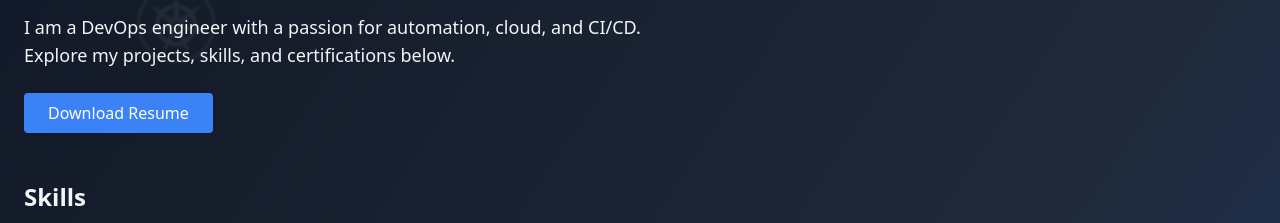
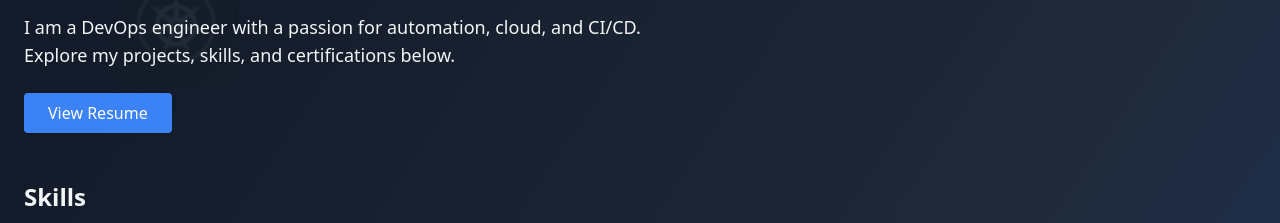
Before and after one commit to TanmayaChoudhury/Devops-Portfolio, a website: page public/index.html in a window 1280 px wide. Shown: the part 171-394 px from the top of the page. Drawn offline with nearby package versions, Linux system fonts and the light colour scheme.

Commit message:
Added Resume

```diff
--- a/public/index.html
+++ b/public/index.html
@@ -81,7 +81,7 @@
       <p class="mt-4 max-w-2xl text-lg animate__animated animate__fadeInUp animate__delay-2s">
         I am a DevOps engineer with a passion for automation, cloud, and CI/CD. Explore my projects, skills, and certifications below.
       </p>
-      <a href="Tanmaya_Choudhury_Resume.pdf" download class="inline-block mt-6 px-6 py-2 bg-blue-500 hover:bg-blue-400 text-white rounded shadow transition transform hover:scale-105 animate__animated animate__fadeInUp animate__delay-3s">Download Resume</a>
+      <a href="Tanmaya_Choudhury_Resume.pdf" target="_blank" class="inline-block mt-6 px-6 py-2 bg-blue-500 hover:bg-blue-400 text-white rounded shadow transition transform hover:scale-105 animate__animated animate__fadeInUp animate__delay-3s">View Resume</a>
     </section>
 
     <section id="skills" class="mb-12 animate-fadeIn">
```
